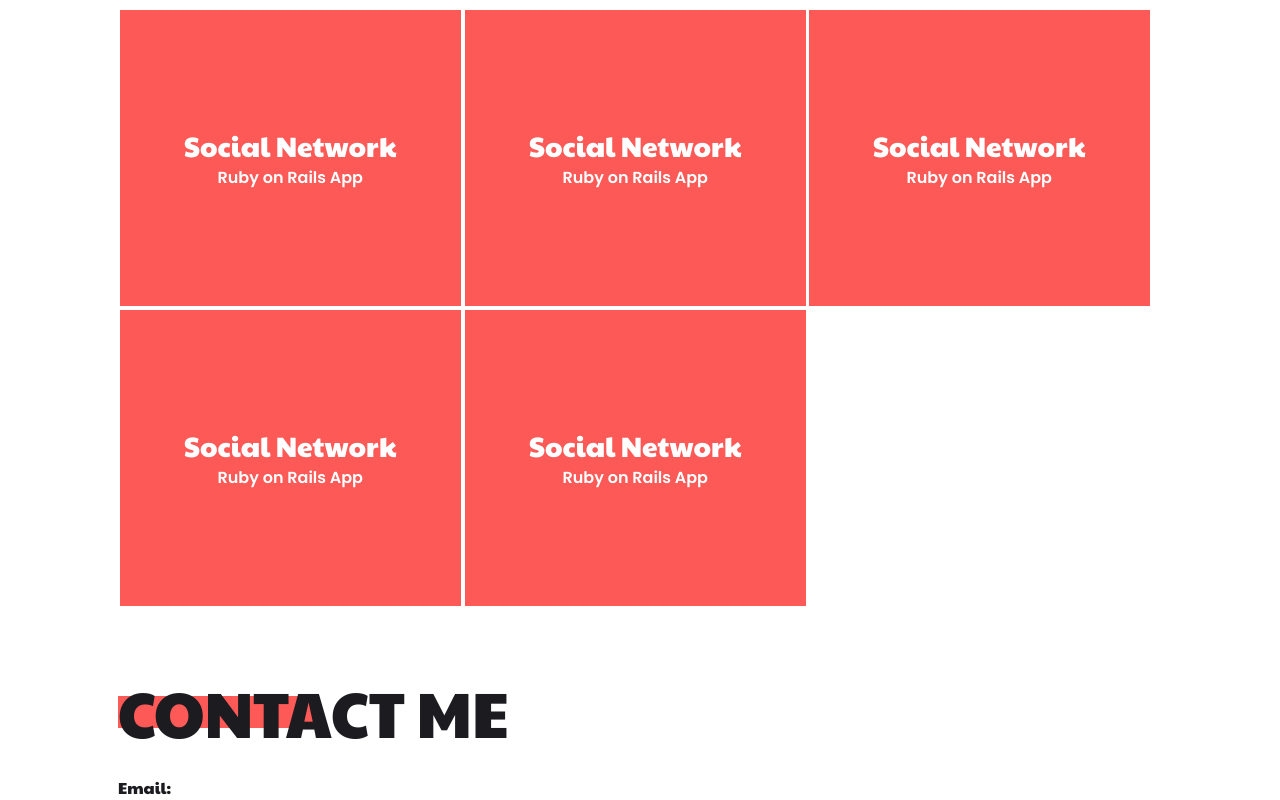
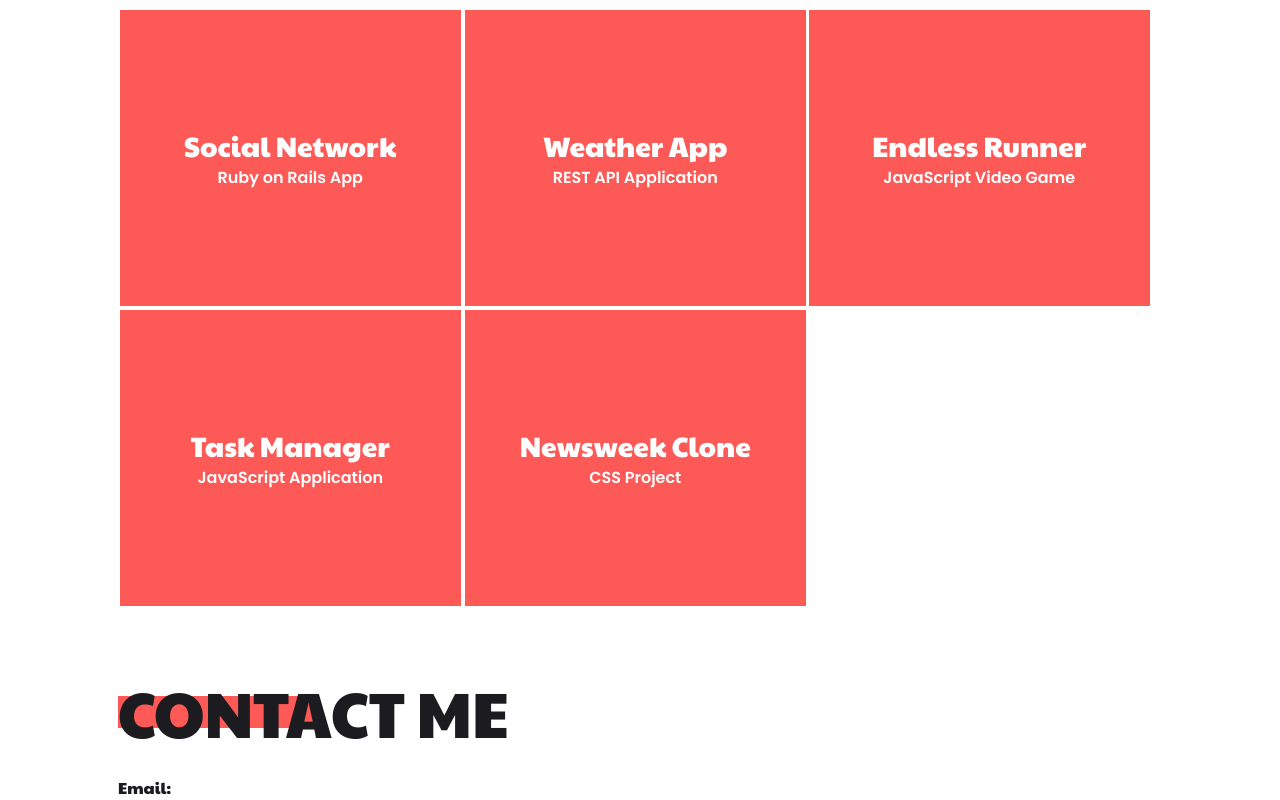
Before and after one commit to SantiagoGuerra/portafolio, a Next.js app: page / in a window 1280 px wide. Shown: the part 960-1760 px from the top of the page. Built offline with nearby package versions, Linux system fonts and the light colour scheme.

Commit message:
Add new projects

```diff
--- a/components/Projects.js
+++ b/components/Projects.js
@@ -18,42 +18,52 @@ const projectList = [{
   ]
   },
   {
-    title: "Social Network",
-    subtitle: "Ruby on Rails App",
-    description: "A social network where you can share posts, receive likes and comments",
+    title: "Weather App",
+    subtitle: "REST API Application",
+    description: "Access current weather data for any location on Earth including over 200,000 cities!",
     links: [{
+      name: "Live Preview",
+      href: "http://awesome-weather-app.surge.sh/"
+    },
+    {
       name: "Source Code",
-      href: "#"
+      href: "https://github.com/SantiagoGuerra/weather-app"
     }]
   },
   {
-    title: "Social Network",
-    subtitle: "Ruby on Rails App",
-    description: "A social network where you can share posts, receive likes and comments",
+    title: "Endless Runner",
+    subtitle: "JavaScript Video Game",
+    description: "Using JavaScript to develop a fun video game where you can run and eat delicious apples.",
     links: [{
+      name: "Live Preview",
+      href: "https://runner-js.netlify.app/"
+    },{
       name: "Source Code",
-      href: "#"
+      href: "https://github.com/SantiagoGuerra/runner-js"
     }]
   },
   {
-    title: "Social Network",
-    subtitle: "Ruby on Rails App",
-    description: "A social network where you can share posts, receive likes and comments",
+    title: "Task Manager",
+    subtitle: "JavaScript Application",
+    description: "Modularized using Webpack as a static module bundler and between other technologies.",
     links: [{
+      name: "Live Preview",
+      href:'https://ivanderlich.github.io/to-do/'
+    },{
       name: "Source Code",
-      href: "#"
+      href: "https://github.com/SantiagoGuerra/to-do"
     }]
   },
   {
-    title: "Social Network",
-    subtitle: "Ruby on Rails App",
-    description: "A social network where you can share posts, receive likes and comments",
+    title: "Newsweek Clone",
+    subtitle: "CSS Project",
+    description: "Clone a website,I decided to clone the https://newsweek.com website (2019 Version)",
     links: [{
-      name: "Source Code",
-      href: "#"
+      name: "Live Preview",
+      href:'https://santiagoguerra.me/using-bootstrap/'
     },{
       name: "Source Code",
-      href: "#"
+      href: "https://github.com/SantiagoGuerra/to-do"
     }]
   },
 ]
```
